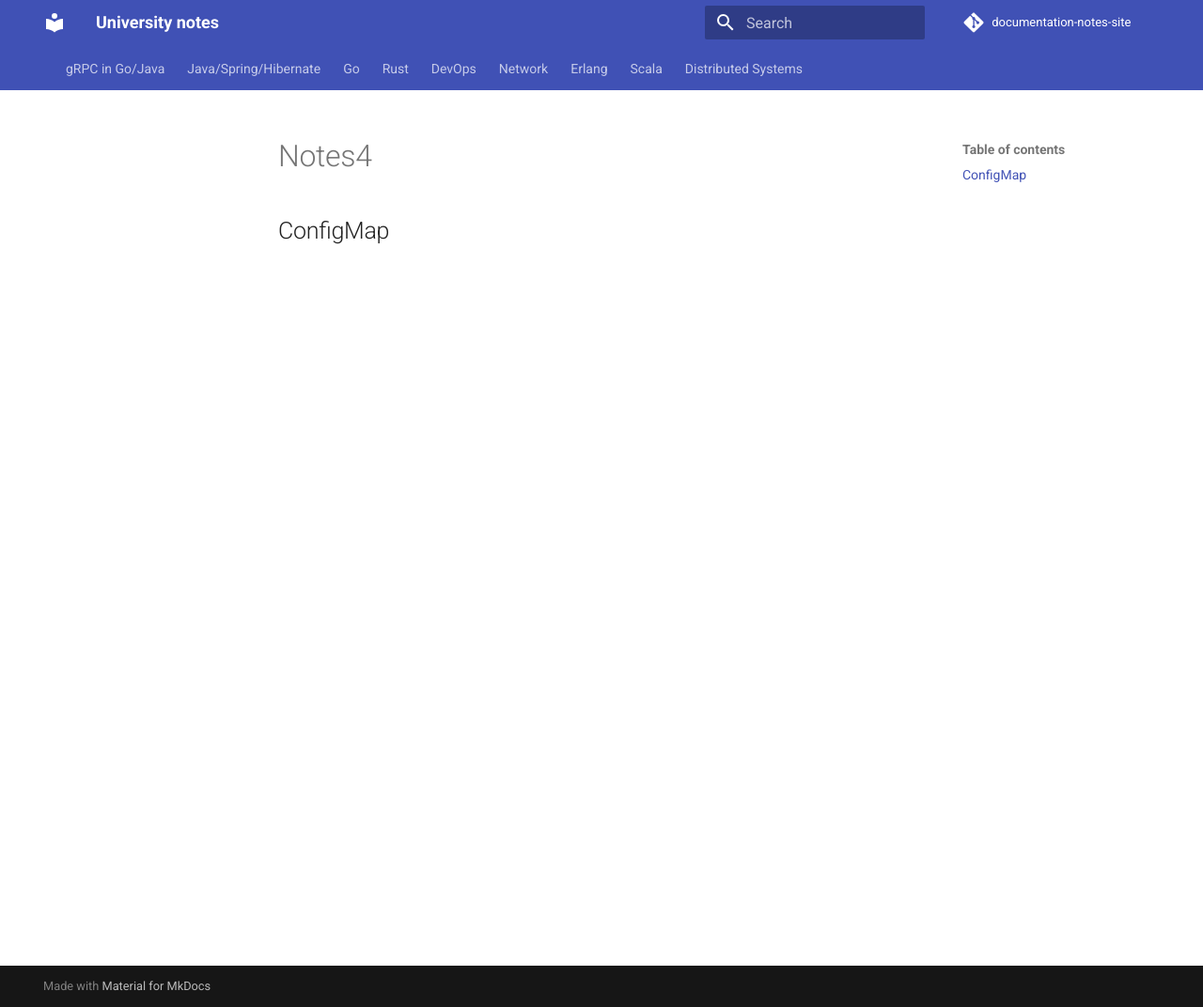
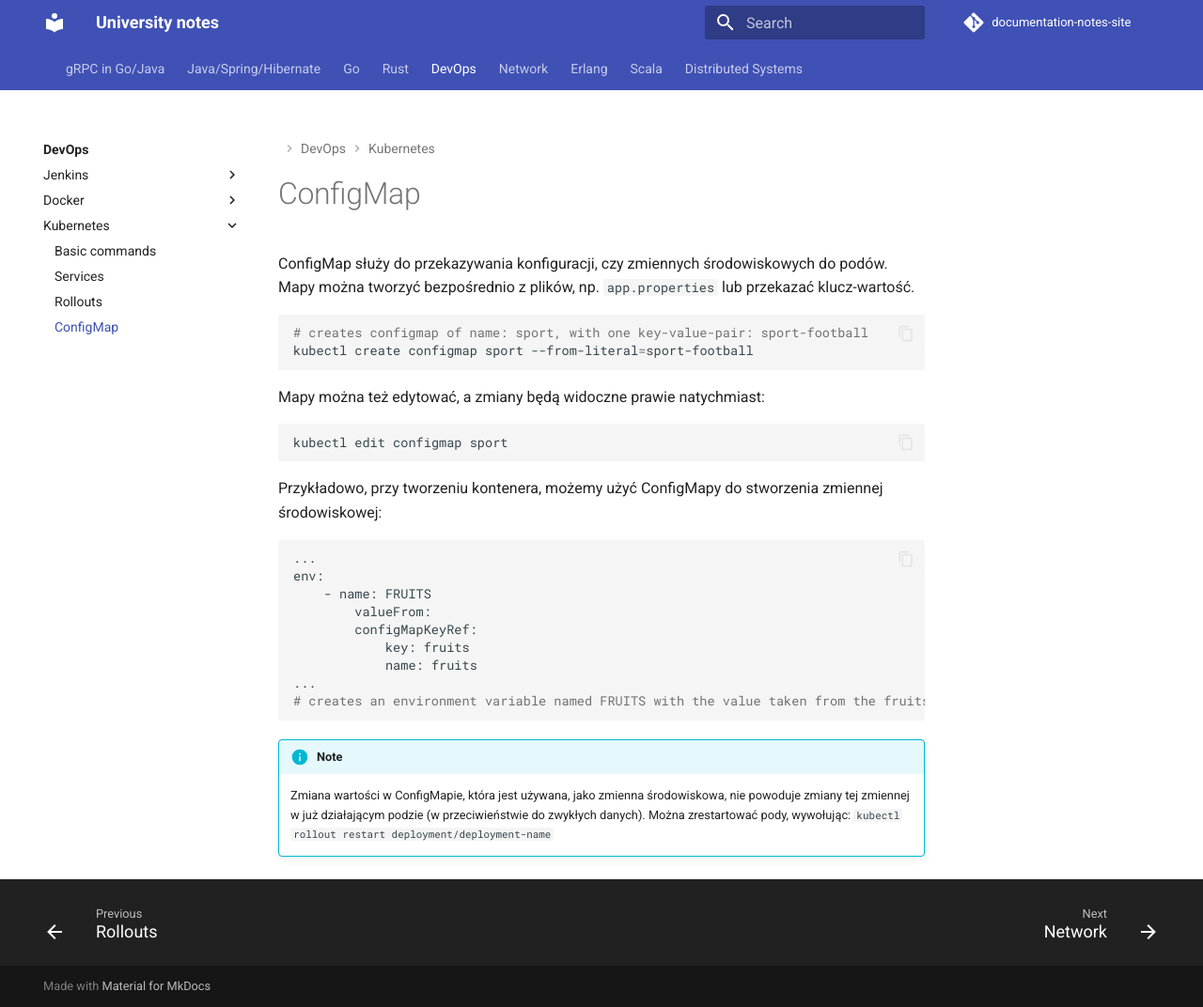
Before and after one commit to pawlowiczf/notes, an MkDocs documentation site: the page built from docs/devops/kubernetes/notes4.md, in a window 1280 px wide and 1072 px high. Shown: the whole window at 94% size. Built offline with MkDocs 1.6.1 and Material for MkDocs 9.7.7, drawn with Linux system fonts in a browser that asks for light colours; comment, search, counter and statistics services are not loaded.

Commit message:
kubernetes

````diff
--- a/docs/devops/kubernetes/notes4.md
+++ b/docs/devops/kubernetes/notes4.md
@@ -1 +1,28 @@
-## ConfigMap
+ConfigMap służy do przekazywania konfiguracji, czy zmiennych środowiskowych do podów. Mapy można tworzyć bezpośrednio z plików, np. `app.properties` lub przekazać klucz-wartość.
+
+```sh
+# creates configmap of name: sport, with one key-value-pair: sport-football
+kubectl create configmap sport --from-literal=sport-football
+```
+
+Mapy można też edytować, a zmiany będą widoczne prawie natychmiast:
+```sh
+kubectl edit configmap sport
+```
+
+Przykładowo, przy tworzeniu kontenera, możemy użyć ConfigMapy do stworzenia zmiennej środowiskowej:
+
+```sh
+...
+env:
+    - name: FRUITS
+        valueFrom:
+        configMapKeyRef:
+            key: fruits
+            name: fruits
+...
+# creates an environment variable named FRUITS with the value taken from the fruits key in the fruits ConfigMap
+```
+
+!!! note info
+    Zmiana wartości w ConfigMapie, która jest używana, jako zmienna środowiskowa, nie powoduje zmiany tej zmiennej w już działającym podzie (w przeciwieństwie do zwykłych danych). Można zrestartować pody, wywołując: `kubectl rollout restart deployment/deployment-name`
--- a/mkdocs.yml
+++ b/mkdocs.yml
@@ -165,6 +165,7 @@ nav:
       - Basic commands: devops/kubernetes/notes1.md
       - Services: devops/kubernetes/notes2.md
       - Rollouts: devops/kubernetes/notes3.md
+      - ConfigMap: devops/kubernetes/notes4.md
 
   - Network:
     - Network: network/index.md
````
Also changed, not shown: docs/devops/kubernetes/notes3.md (+0 -1 lines).
